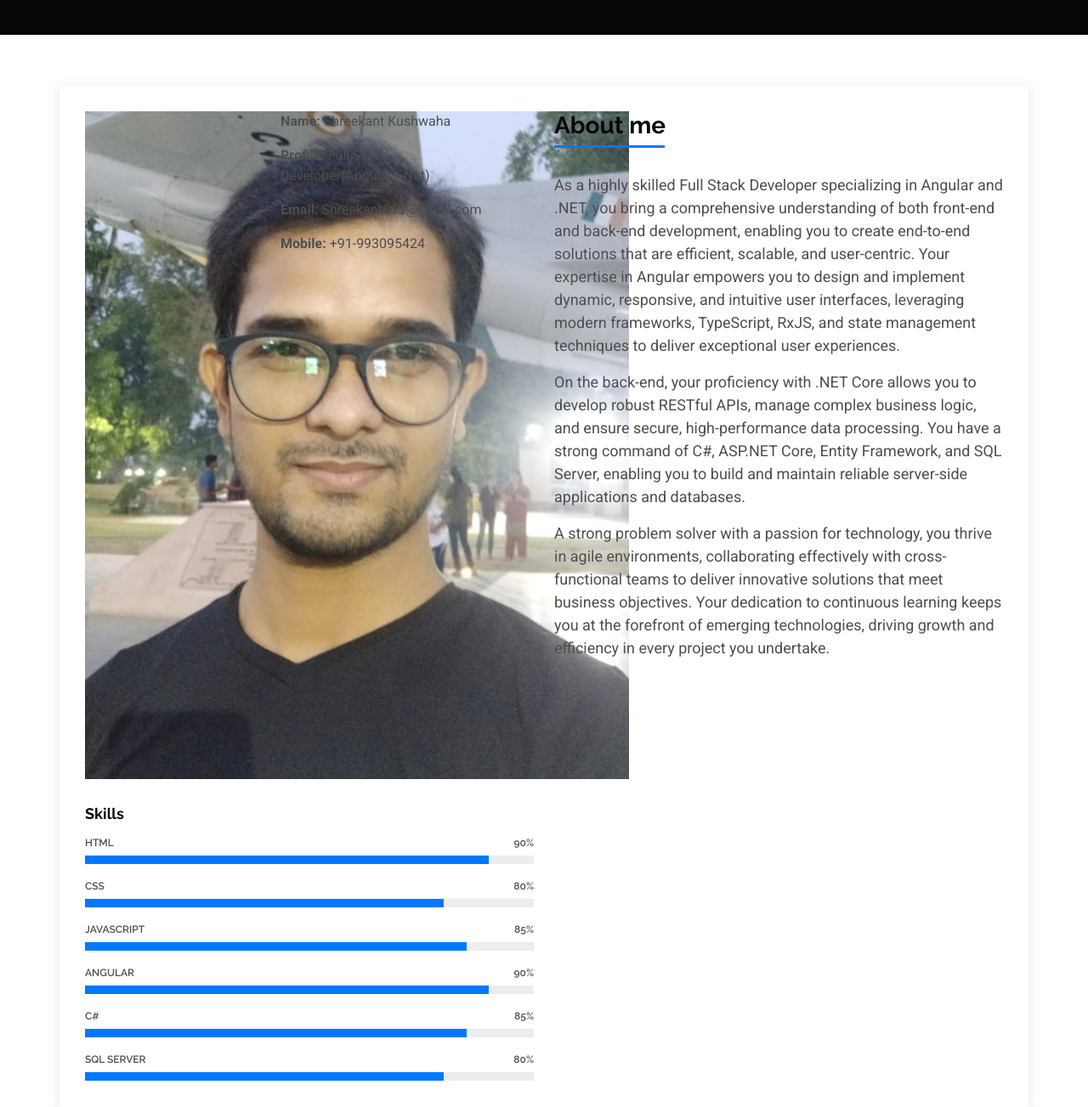
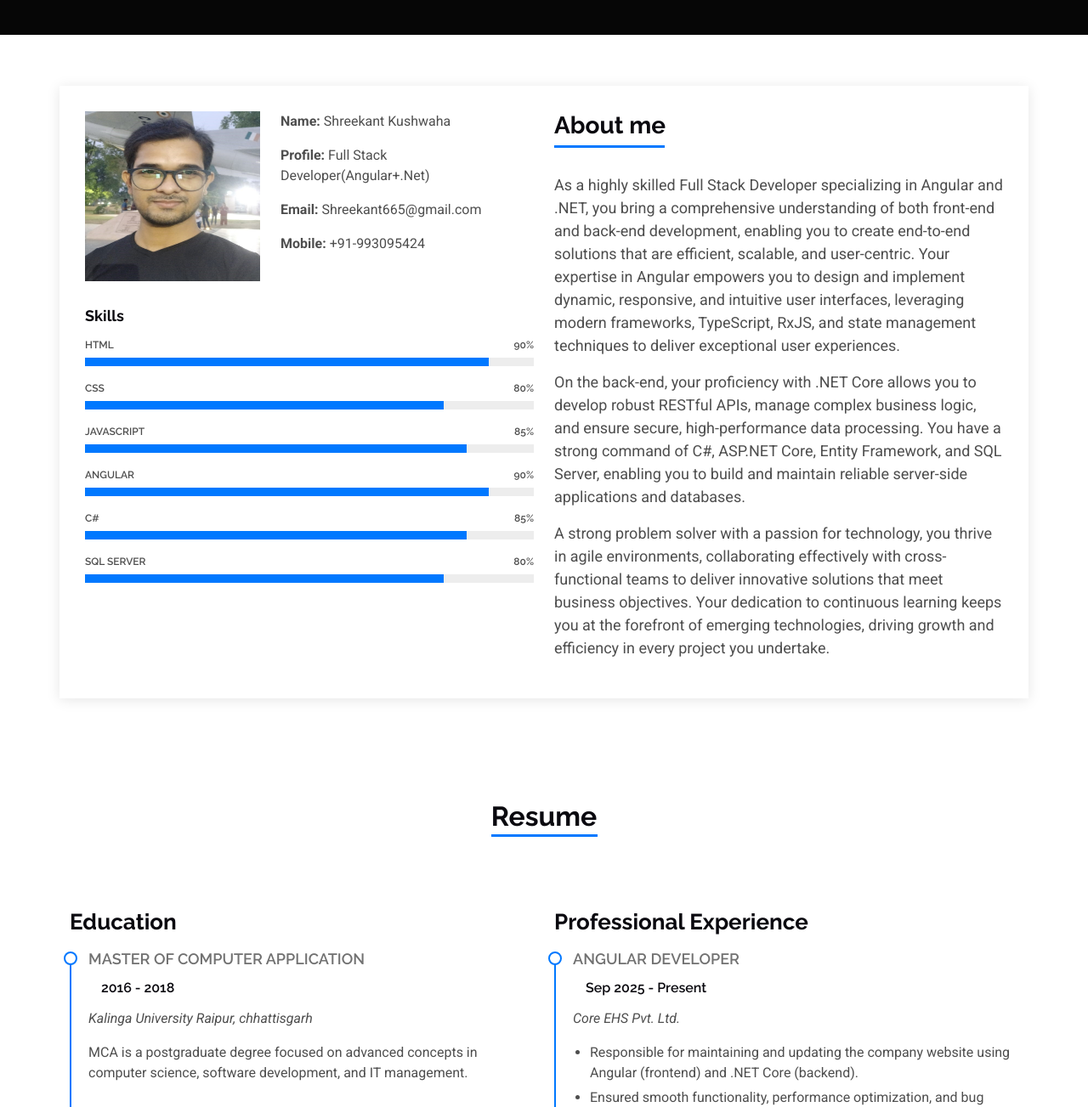
Before and after one commit to ShreekantKushwaha/Portfolio, a plain HTML site: page index.html in a window 1280 px wide. Shown: the part 760-2063 px from the top of the page at 85% size. Drawn offline with Linux system fonts and the light colour scheme.

Commit message:
Update main.css
changes image size of portfolio

```diff
--- a/assets/css/main.css
+++ b/assets/css/main.css
@@ -798,6 +798,12 @@ section,
   font-size: 18px;
 }
 
+.portfolio_img {
+    max-width: 100%;
+    height: 200px;
+    width: 230px;
+}
+
 /*--------------------------------------------------------------
 # Resume Section
 --------------------------------------------------------------*/
@@ -835,10 +841,11 @@ section,
 
 .resume .resume-item ul {
   padding-left: 20px;
+  margin-bottom: 8px;
 }
 
 .resume .resume-item ul li {
-  padding-bottom: 10px;
+  padding-bottom: 5px;
 }
 
 .resume .resume-item:last-child {
```
